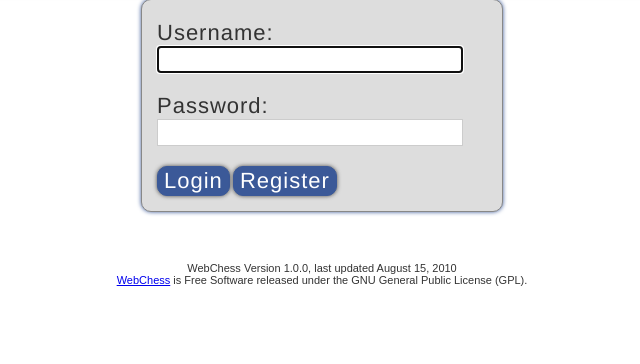
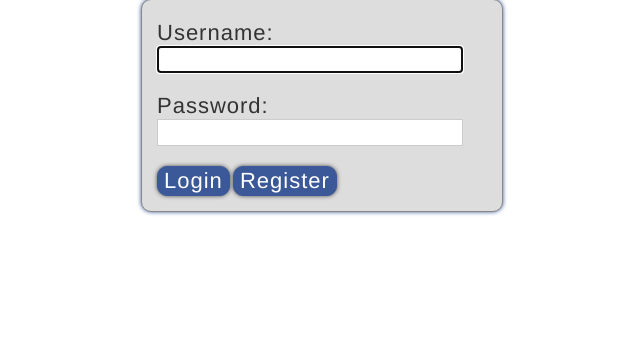
Before and after one commit to natrixx/iPad-WebChess, a PHP site: page / in a window 1280 px wide. Shown: the part 67-431 px from the top of the page, without its empty margins (318-958 px from the left). Run offline with PHP 8.4, Linux system fonts and the light colour scheme.

Commit message:
removed footers

```diff
--- a/index.php
+++ b/index.php
@@ -108,9 +108,5 @@ window.onload = function()
 <noscript>
 !Warning! Javascript must be enabled for proper operation of WebChess
 </noscript>
-<div class="footer" align="center">
-<div align="center"><?php echo "WebChess " . gettext("Version") . " 1.0.0, " . gettext("last updated") ." ". gettext("August"). " 15, 2010"?></div>
-<div align="center"><a href="http://webchess.sourceforge.net/"><?php echo gettext("WebChess");?></a> <?php echo gettext("is Free Software released under the GNU General Public License (GPL).");?></div>
-</div>
 </body>
 </html>
```
